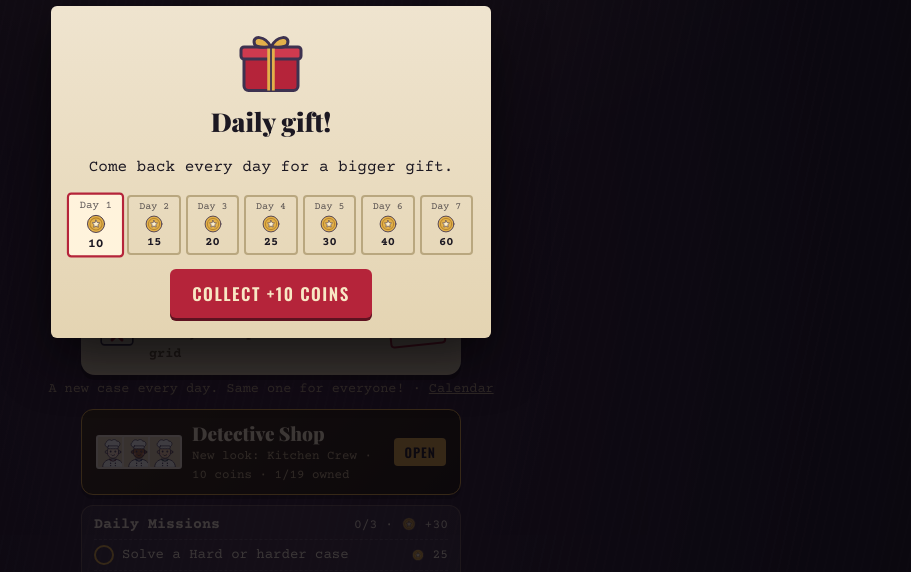
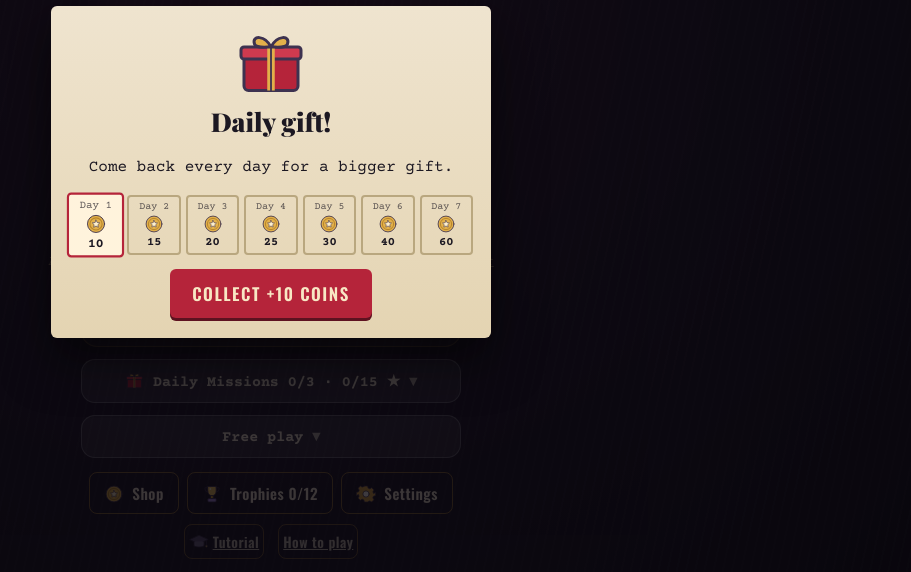
Before and after one commit to shony271415-star/dani-game, a plain HTML site: page v2/index.html in a window 1280 px wide. Both pictures are taken after a click on the button "Back". Shown: the part 228-800 px from the top of the page, without its empty margins (369-1280 px from the left). Drawn offline with Linux system fonts and the light colour scheme.

Commit message:
Home screen: one dominant Play button, fold free play and rewards
Play and Daily Case stay on top. Free play levels and the missions/chest/shop
card are now collapsed folds; Shop/Trophies/Settings share one row and
Tutorial/How to play/Install become small links. Bump caches.

Co-Authored-By: Claude Sonnet 5.5 <noreply@anthropic.com>
Claude-Session: https://claude.ai/code/session_01SkaPn8ovWJm3UmdmDLBaBe

```diff
--- a/app.js
+++ b/app.js
@@ -258,13 +258,14 @@
   }
   function renderRetention() {
     let el = $('retention');
-    if (!el) { el = document.createElement('div'); el.id = 'retention'; $('daily').after(el); }
+    if (!el) { el = document.createElement('div'); el.id = 'retention'; $('rewards-body').appendChild(el); }
     const ms = missions(), got = ms.list.filter((it) => it.done).length;
     const rows = ms.list.map((it) => {
       const def = missionDef(it.id);
       return `<div class="mi${it.done ? ' done' : ''}"><span class="mi-ck">${it.done ? '✓' : ''}</span><span class="mi-tx">${esc(missionText(def))}</span><span class="mi-pr">${it.done ? '' : def.n > 1 ? `${it.p}/${def.n}` : ''}</span><span class="mi-rw">${coinIc()} ${def.reward}</span></div>`;
     }).join('');
     const cs = store.chestStars || 0, ws = store.winStreak || 0;
+    $('rewards-sum').innerHTML = `${ic('gift', '🎁')} ${tr('Daily Missions')} ${got}/3 · ${cs}/${CHEST_GOAL} ★`;
     el.innerHTML = `<div class="missions"><div class="mi-h"><b>${tr('Daily Missions')}</b><span>${got}/3${ms.all ? ' ✓' : ` · ${coinIc()} +${MISSION_ALL_BONUS}`}</span></div>${rows}</div>
       <div class="chest"><span class="ch-ic">${ic('gift', '🎁')}</span><div class="ch-tx"><b>${tr('Star chest')}</b><div class="ch-bar"><div style="width:${Math.round((cs / CHEST_GOAL) * 100)}%"></div></div><small>${tr('{0}/{1} stars to the next chest', cs, CHEST_GOAL)}${ws >= 2 ? ` · ${ic('flame', '🔥')} ${tr('Win streak: {0}', ws)}` : ''}</small></div></div>`;
   }
@@ -593,7 +594,7 @@
     if (!el) {
       el = document.createElement('div');
       el.id = 'shop-card';
-      $('daily').insertAdjacentElement('afterend', el);
+      $('rewards-body').appendChild(el);
     }
     const have = store.owned || ['classic'], owned = have.length;
     const next = PACKS.find((x) => !x.iap && !have.includes(x.id)) || PACKS.find((x) => !have.includes(x.id));
--- a/sw.js
+++ b/sw.js
@@ -1,5 +1,5 @@
 /* Offline support: try the network first (to get updates), fall back to the cache */
-const CACHE = 'mystery-grid-v24';
+const CACHE = 'mystery-grid-v25';
 const FILES = ['./', 'index.html', 'engine.js', 'app.js', 'i18n.js', 'i18n-he.js', 'i18n-ru.js', 'i18n-es.js', 'worker.js', 'manifest.webmanifest',
   'icons/icon-192.png', 'icons/icon-512.png', 'icons/icon-maskable-512.png', 'icons/apple-touch-icon.png'];
 
--- a/v2/index.html
+++ b/v2/index.html
@@ -374,6 +374,19 @@
   #loading .spin { font-size: 64px; animation: wobble 1.2s ease-in-out infinite; }
   #loading p { font-size: 18px; margin-top: 14px; }
   @keyframes wobble { 0%,100% { transform: rotate(-12deg) scale(1); } 50% { transform: rotate(12deg) scale(1.12); } }
+  .fold { width: min(380px, 100%); margin: 12px auto 0; text-align: center; }
+  .fold > summary { cursor: pointer; list-style: none; padding: 11px 16px; border-radius: 14px; background: rgba(255,255,255,.1); border: 1px solid rgba(255,255,255,.25); font-size: 15px; font-weight: 700; }
+  .fold > summary::-webkit-details-marker { display: none; }
+  .fold > summary::after { content: " \25BE"; opacity: .7; } .fold[open] > summary::after { content: " \25B4"; }
+  .home-links { display: flex; justify-content: center; flex-wrap: wrap; gap: 8px; margin-top: 14px; }
+  .home-links .link-btn { margin: 0; padding: 9px 14px; }
+  .home-more { display: flex; justify-content: center; flex-wrap: wrap; gap: 4px 14px; margin-top: 10px; }
+  .home-more .link-btn { margin: 0; border: none; padding: 6px 4px; font-size: 14px; opacity: .8; text-decoration: underline; }
+  .fold #diffs { margin-top: 8px; }
+  #home .greet { padding: 8px 14px; font-size: 14px; margin: 14px auto 0; }
+  #home .greet b { font-size: 16px; } #home .greet small { display: none; }
+  #home #journey { margin-top: 6px; }
+  body.noir #home .logo .ic svg { width: 76px; height: 76px; } body.noir #home h1 { font-size: 38px; } #home .tag { margin-bottom: 12px; }
 </style>
 
 <style>
@@ -669,18 +682,24 @@
   <h1>Crime Grid</h1>
   <div class="tag" data-t="Sudoku meets murder mystery">Sudoku meets murder mystery</div>
   <div class="coins-pill" id="coins-pill"></div>
-  <div class="greet" id="greet"></div>
   <div id="journey"></div>
   <div id="daily"></div>
-  <div class="section-h" data-t="Free play">Free play</div>
+  <div class="greet" id="greet"></div>
+  <details class="fold" id="rewards-fold"><summary id="rewards-sum"></summary><div id="rewards-body"></div></details>
+  <details class="fold" id="free-fold"><summary data-t="Free play">Free play</summary>
     <div id="diffs"></div>
   <div class="themes-row" id="themes-row"></div>
+  </details>
+  <div class="home-links">
     <button class="link-btn" id="shop-btn"></button>
+    <button class="link-btn" id="ach-btn"></button>
     <button class="link-btn" id="settings-btn"></button>
-  <button class="link-btn" id="ach-btn"></button>
+  </div>
+  <div class="home-more">
     <button class="link-btn" id="tut-btn" data-ic="cap"><span data-t="Tutorial">Tutorial</span></button>
     <button class="link-btn" id="howto-home" data-t="How to play">How to play</button>
     <button class="link-btn" id="install-btn" hidden data-ic="phone"><span data-t="Install app">Install app</span></button>
+  </div>
 </section>
 
 <section id="game" class="screen">
--- a/v2/sw.js
+++ b/v2/sw.js
@@ -1,5 +1,5 @@
 /* Offline support for the illustrated edition: network first (for updates), cache as fallback */
-const CACHE = 'mystery-grid-art-v20';
+const CACHE = 'mystery-grid-art-v21';
 const FILES = ['./', 'index.html', 'worker.js', 'manifest.webmanifest', 'icons/icon-192.png', 'icons/icon-512.png', 'icons/icon-maskable-512.png', 'icons/apple-touch-icon.png',
   '../engine.js', '../app.js', '../art.js', '../i18n.js', '../i18n-he.js', '../i18n-ru.js', '../i18n-es.js',
   '../tools/fonts/fredoka-latin-500-normal.woff2', '../tools/fonts/fredoka-latin-600-normal.woff2', '../tools/fonts/quicksand-latin-600-normal.woff2',
```
Also changed, not shown: index.html (+19 -3 lines). Lines whose indentation alone changed are shown as unchanged.
